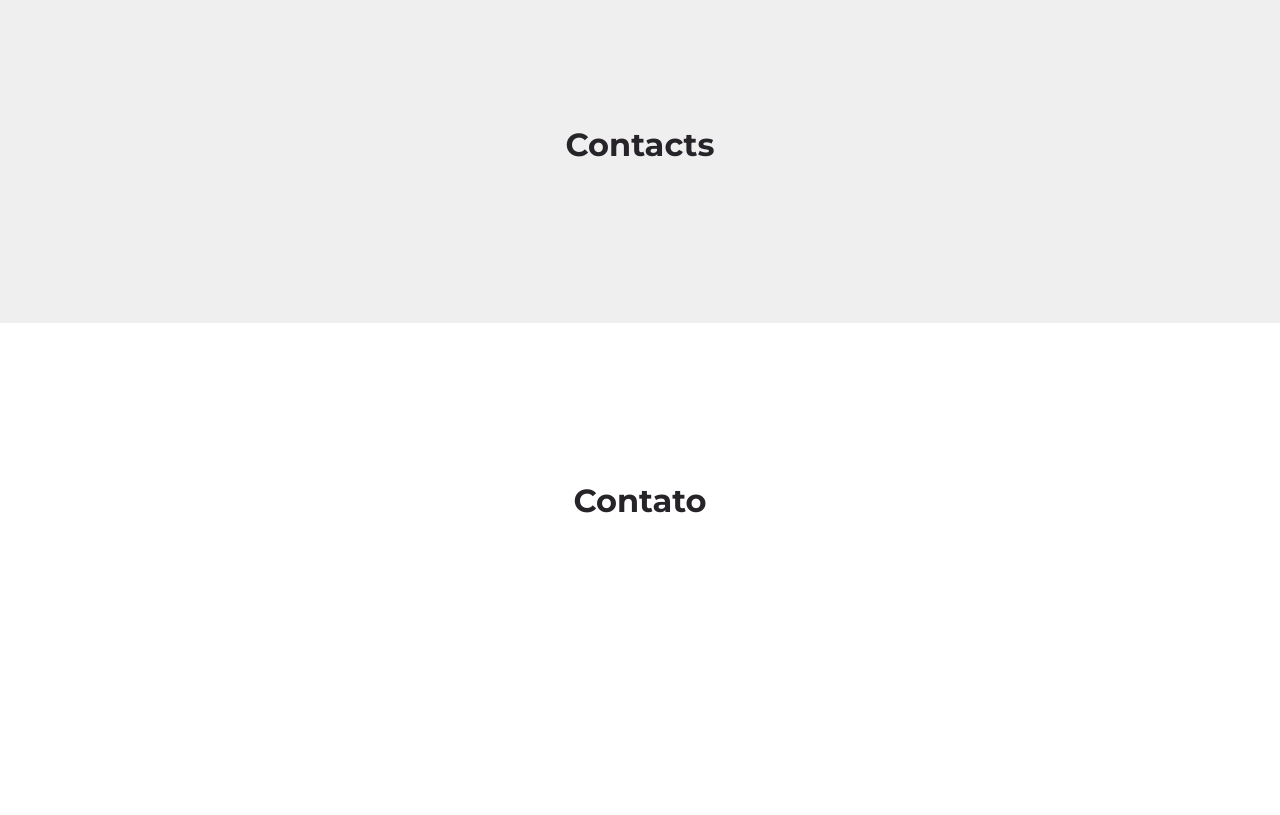
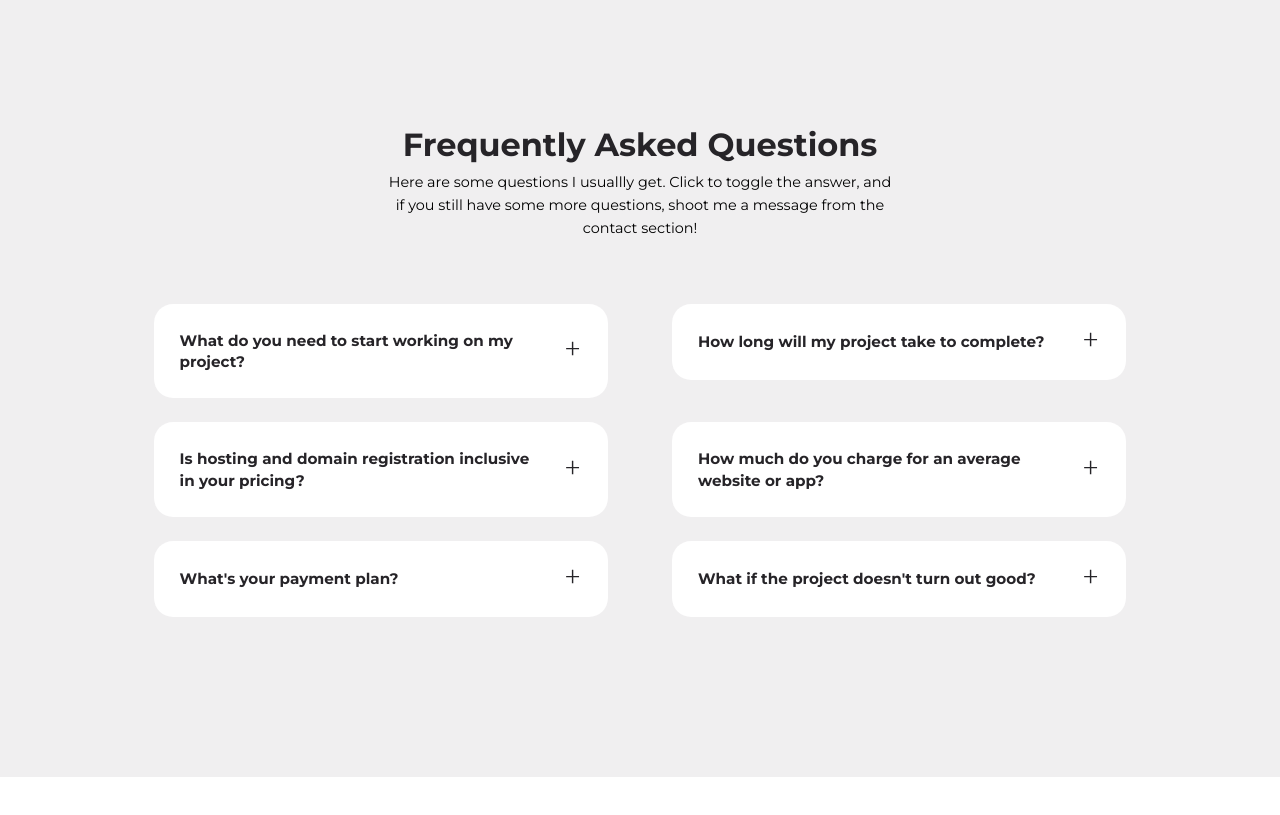
Before and after one commit to MessiasOli/react-portifolio, a React (Create React App) app: page / in a window 1280 px wide. Shown: the part 5360-6175 px from the top of the page. Built offline with nearby package versions, Linux system fonts and the light colour scheme.

Commit message:
:construction: Finalized the FAQs section
finalized the FAQs section

```diff
--- /dev/null
+++ b/src/sections/faqs/FAQ.jsx
@@ -0,0 +1,21 @@
+import React from 'react'
+import Card from '../../components/Card'
+import {AiOutlinePlus, AiOutlineMinus} from 'react-icons/ai'
+import { useState } from "react"
+
+function FAQ({faq}) {
+  const [ showAnswer, setShowAnswer ] = useState(false)
+  return (
+    <Card className="faq" onClick={() => setShowAnswer(prev => !prev)}>
+      <div>
+        <h5 className="faq__question">{faq.question}</h5>
+        <button className='faq__icon'>
+          { showAnswer ? <AiOutlineMinus /> : <AiOutlinePlus />}
+        </button>
+      </div>
+      { showAnswer && <p className='faq__answer'>{faq.answer}</p> }
+    </Card>
+  )
+}
+
+export default FAQ
--- a/src/sections/faqs/FAQs.jsx
+++ b/src/sections/faqs/FAQs.jsx
@@ -1,9 +1,21 @@
+import FAQ from "./FAQ"
+import faqs from "./data"
 import './faqs.css'
 
 function FAQs() {
   return (
     <section id="facts">
-      <h2>Contacts</h2>
+      <h2>Frequently Asked Questions</h2>
+      <p>
+        Here are some questions I usuallly get. Click to toggle the answer, and if you still have some more questions, shoot me a message from the contact section!
+      </p>
+      <div className="container faqs__container">
+        {
+          faqs.map(faq => (
+            <FAQ key={faq.id} faq={faq}/>
+          ))
+        }
+      </div>
     </section>
   )
 }
--- /dev/null
+++ b/src/sections/faqs/data.js
@@ -0,0 +1,34 @@
+const data = [
+  {
+    id: 1,
+    question: "What do you need to start working on my project?",
+    answer: "It mostly depends on the type of project. But in general, you need a fair idea of what you want, then we can take it from there."
+  },
+  {
+    id: 2,
+    question: "How long will my project take to complete?",
+    answer: "This depends on the complexity of the project, your available, and your payment. Once you have this sorted out, I will give you a completion date."
+  },
+  {
+    id: 5,
+    question: "Is hosting and domain registration inclusive in your pricing?",
+    answer: "No! Hosting and domain is taken care of seperately. You can pay for it or take care of it on your own if you know how to."
+  },
+  {
+    id: 4,
+    question: "How much do you charge for an average website or app?",
+    answer: "Once again, this depends. But my prices are affordable so you're good."
+  },
+  {
+    id: 3,
+    question: "What's your payment plan?",
+    answer: "Payment is divided into 3. An initial 30% upfront payment to get me started once all the details of the projec is set, 40% once the project is completed, and 30% once the project is delivered."
+  },
+  {
+    id: 6,
+    question: "What if the project doesn't turn out good?",
+    answer: "You will be a part of the process from the start. You will know how the whole project is going until the end. And I will make sure to give you the best."
+  }
+]
+
+export default data
--- a/src/sections/faqs/faqs.css
+++ b/src/sections/faqs/faqs.css
@@ -0,0 +1,55 @@
+.faqs__container {
+  display: grid;
+  grid-template-columns: 1fr 1fr;
+  gap: 1.5rem 4rem;
+  align-items: start;
+}
+
+.card.faq:hover {
+  cursor: pointer;
+  background: var(--color-white);
+
+}
+
+.faq > div {
+  display: flex;
+  justify-content: space-between;
+  align-items: center;
+  gap: 2rem;
+}
+
+.faq h5 {
+  line-height: 1.4;
+}
+
+.faq__icon {
+  font-size: 1.2rem;
+  color: var(--color-black);
+  background: transparent
+}
+
+.faq__answer {
+  margin-top: 1rem;
+  opacity: 0;
+  animation: animateAnswer 500ms ease-in forwards;
+}
+
+@keyframes animateAnswer {
+  to {
+    opacity: 1;
+  }
+}
+
+/* MEDIA QUERIES (tablets) */
+@media screen and (max-width: 1024px) {
+  .faqs__container {
+    grid-template-columns: 1fr;
+  }
+}
+
+/* MEDIA QUERIES (tablets) */
+@media screen and (max-width: 600px) {
+  .faqs__container {
+    gap: 1rem;
+  }
+}
```
